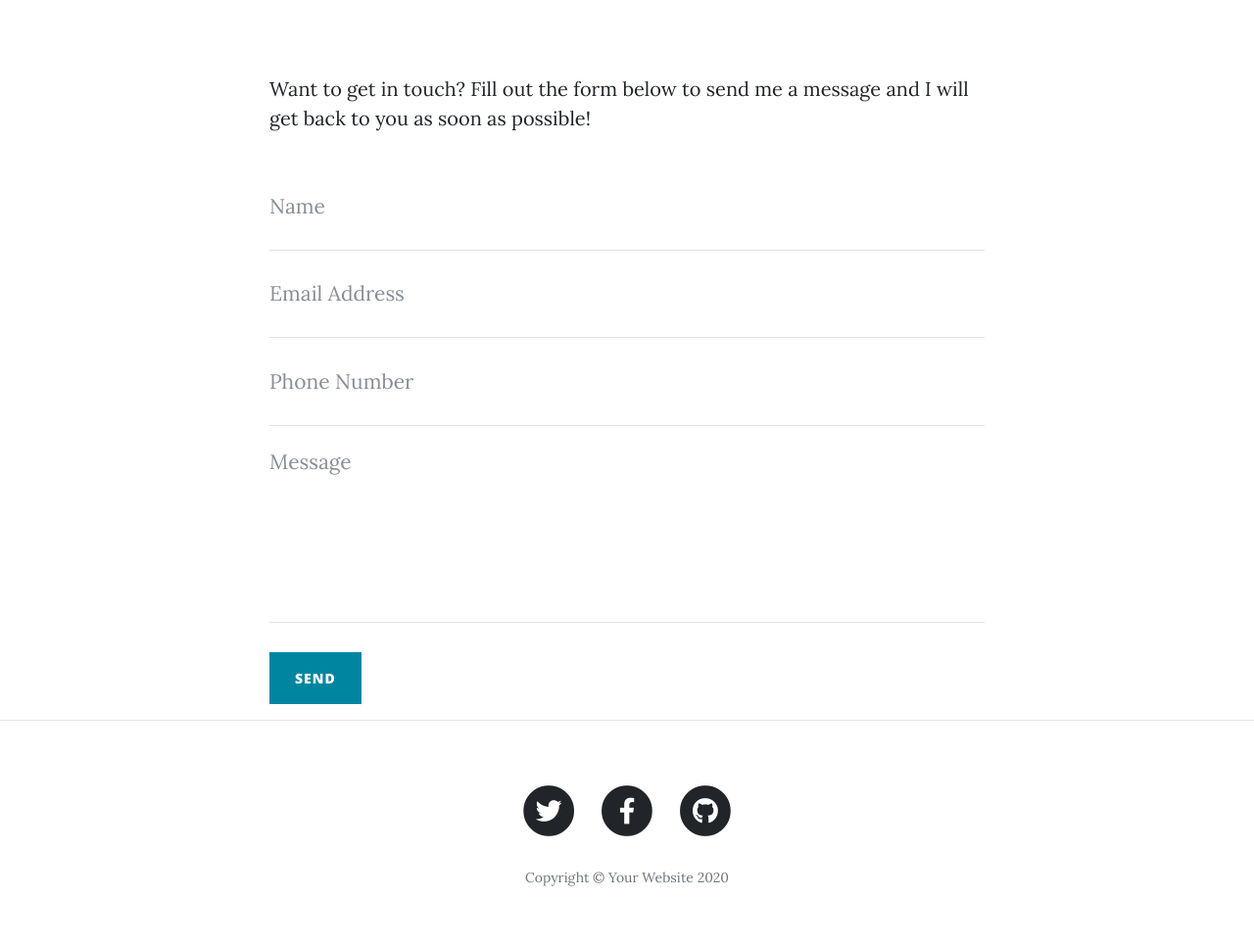
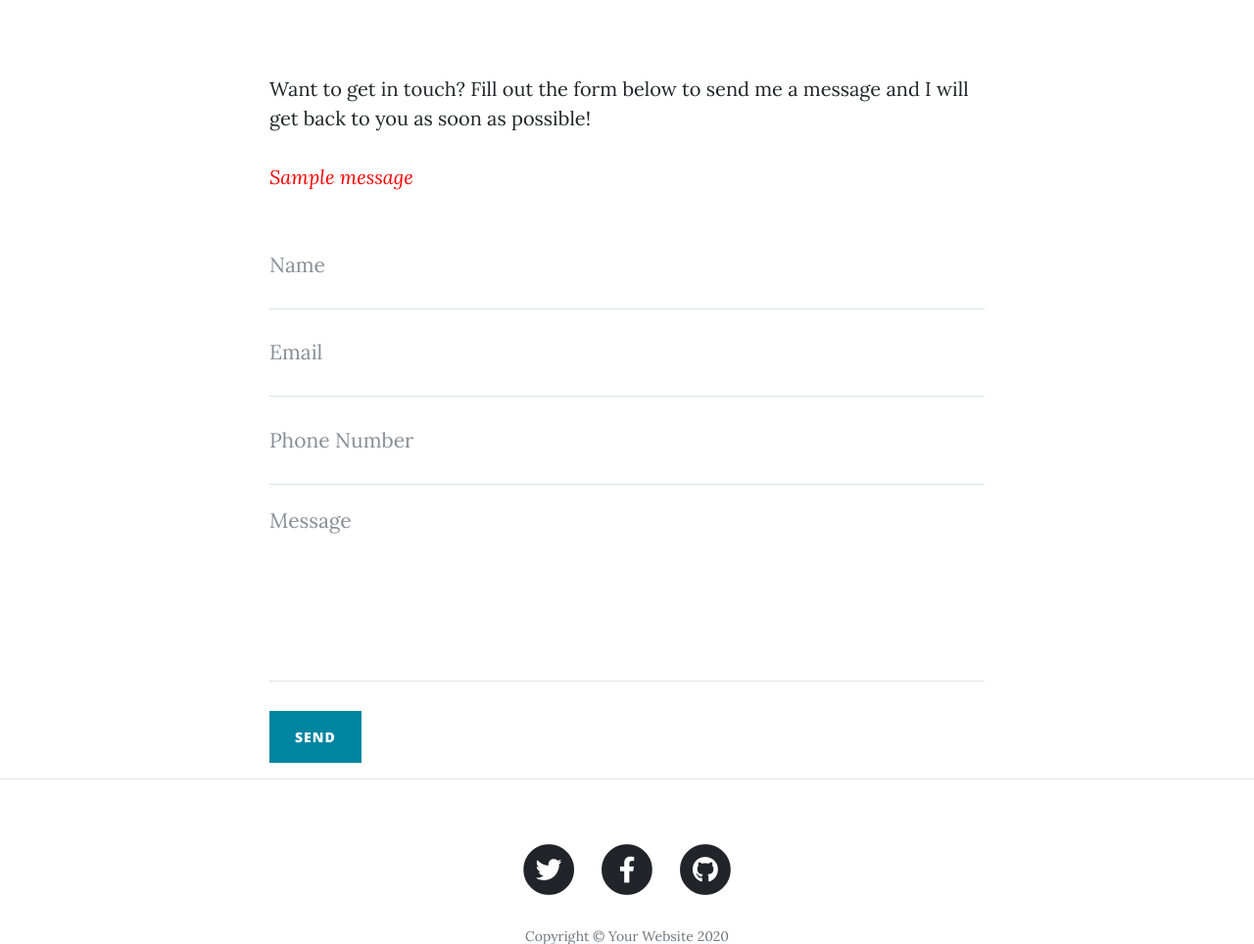
Before and after one commit to ksbring/kamal-blog, a Flask app: page /contact in a window 1280 px wide. Shown: the part 536-1500 px from the top of the page at 98% size. Before the commit the page ends 1441 px from the top, so only its background shows below. Run offline with Flask 2, Linux system fonts and the light colour scheme; tables that the repository leaves empty hold one stand-in row (values such as "Sample post"); one stand-in notice (Sample message) is shown; some libraries are stand-ins or nearby versions.

Commit message:
enable contact me function

```diff
--- a/forms.py
+++ b/forms.py
@@ -1,5 +1,5 @@
 from flask_wtf import FlaskForm
-from wtforms import StringField, SubmitField, PasswordField
+from wtforms import StringField, SubmitField, PasswordField, TextAreaField
 from wtforms.validators import DataRequired, URL
 from flask_ckeditor import CKEditorField
 
@@ -30,3 +30,11 @@ class LoginForm(FlaskForm):
 class CommentForm(FlaskForm):
     body = CKEditorField("", validators=[DataRequired()])
     submit = SubmitField('Submit Comment')
+
+
+class ContactForm(FlaskForm):
+    name = StringField('Name', validators=[DataRequired()])
+    email = StringField('Email', validators=[DataRequired()])
+    phone_number = StringField('PhoneNumber')
+    message = TextAreaField('Message', validators=[DataRequired()])
+    submit = SubmitField('Send')
--- a/main.py
+++ b/main.py
@@ -8,9 +8,10 @@ from werkzeug.security import generate_password_hash, check_password_hash
 from flask_sqlalchemy import SQLAlchemy
 from sqlalchemy.orm import relationship
 from flask_login import UserMixin, login_user, LoginManager, login_required, current_user, logout_user
-from forms import CreatePostForm, RegisterForm, LoginForm, CommentForm
+from forms import CreatePostForm, RegisterForm, LoginForm, CommentForm, ContactForm
 from flask_gravatar import Gravatar
 import os
+import smtplib
 
 app = Flask(__name__)
 app.config['SECRET_KEY'] = os.environ.get('SKEY')
@@ -69,7 +70,24 @@ class Comment(db.Model):
     blog_post = relationship("BlogPost", back_populates="comments")
 
 
-#db.create_all()
+# db.create_all()
+
+
+def mail_sender(message):
+    try:
+        my_email = os.environ.get('EMAIL_ID')
+        my_password = os.environ.get('PASSWORD')
+        to_email = os.environ.get('TO_EMAIL')
+
+        with smtplib.SMTP(host='smtp.mail.yahoo.com', port=587) as session:
+            session.starttls()
+            session.login(my_email, my_password)
+            session.sendmail(my_email, to_email, f'Subject: New Blog Message Received'
+                                                 f'\n\n{message}')
+            return f'Your message has been sent successfully.'
+
+    except:
+        return f'An error has occurred on the server side.'
 
 
 def admin_only(func):
@@ -183,9 +201,19 @@ def add_new_post():
     return render_template("make-post.html", form=form, is_edit=False)
 
 
-@app.route("/contact")
+@app.route("/contact", methods=["GET", "POST"])
 def contact():
-    return render_template("contact.html")
+    form = ContactForm()
+    if request.method == "POST":
+        msg = f"""
+    Name: {request.form['name']}\n
+    Email: {request.form['email']}\n
+    Phone Number: {request.form['phone_number']}\n
+    Message: {request.form['message']}
+        """
+        flash(mail_sender(msg))
+        return redirect(url_for("contact"))
+    return render_template("contact.html", form=form)
 
 
 @app.route("/edit-post/<int:post_id>", methods=["GET", "POST"])
--- a/templates/contact.html
+++ b/templates/contact.html
@@ -23,38 +23,59 @@
         <!-- Contact Form - Enter your email address on line 19 of the mail/contact_me.php file to make this form work. -->
         <!-- WARNING: Some web hosts do not allow emails to be sent through forms to common mail hosts like Gmail or Yahoo. It's recommended that you use a private domain email address! -->
         <!-- To use the contact form, your site must be on a live web host with PHP! The form will not work locally! -->
-        <form name="sentMessage" id="contactForm" novalidate>
+
+        <div style="color:green">
+          {% with messages = get_flashed_messages() %}
+            {% if messages %}
+              {% for message in messages %}
+                {% if message == "Your message has been sent successfully." %}
+                  <em><p class="flashes">{{ message }}</p></em>
+                {% else %}
+                  <em><p class="flashes" style="color:red">{{ message }}</p></em>
+                {% endif %}
+              {% endfor %}
+            {% endif %}
+          {% endwith %}
+        </div>
+
+
+        <form name="sentMessage" id="contactForm" action="{{ url_for('contact') }}" method="POST">
           <div class="control-group">
             <div class="form-group floating-label-form-group controls">
               <label>Name</label>
-              <input type="text" class="form-control" placeholder="Name" id="name" required data-validation-required-message="Please enter your name.">
+              {{ form.name(class="form-control",placeholder="Name") }}
+<!--              <input type="text" class="form-control" placeholder="Name" id="name" required data-validation-required-message="Please enter your name.">-->
               <p class="help-block text-danger"></p>
             </div>
           </div>
           <div class="control-group">
             <div class="form-group floating-label-form-group controls">
               <label>Email Address</label>
-              <input type="email" class="form-control" placeholder="Email Address" id="email" required data-validation-required-message="Please enter your email address.">
+                {{ form.email(class="form-control",placeholder="Email") }}
+<!--              <input type="email" class="form-control" placeholder="Email Address" id="email" required data-validation-required-message="Please enter your email address.">-->
               <p class="help-block text-danger"></p>
             </div>
           </div>
           <div class="control-group">
             <div class="form-group col-xs-12 floating-label-form-group controls">
               <label>Phone Number</label>
-              <input type="tel" class="form-control" placeholder="Phone Number" id="phone" required data-validation-required-message="Please enter your phone number.">
+              {{ form.phone_number(class="form-control",placeholder="Phone Number") }}
+<!--              <input type="tel" class="form-control" placeholder="Phone Number" id="phone" required data-validation-required-message="Please enter your phone number.">-->
               <p class="help-block text-danger"></p>
             </div>
           </div>
           <div class="control-group">
             <div class="form-group floating-label-form-group controls">
               <label>Message</label>
-              <textarea rows="5" class="form-control" placeholder="Message" id="message" required data-validation-required-message="Please enter a message."></textarea>
+              {{ form.message(class="form-control",placeholder="Message",rows="5") }}
+<!--              <textarea rows="5" class="form-control" placeholder="Message" id="message" required data-validation-required-message="Please enter a message."></textarea>-->
               <p class="help-block text-danger"></p>
             </div>
           </div>
           <br>
           <div id="success"></div>
-          <button type="submit" class="btn btn-primary" id="sendMessageButton">Send</button>
+          {{ form.submit(class="btn btn-primary") }}
+<!--          <button type="submit" class="btn btn-primary" id="sendMessageButton">Send</button>-->
         </form>
       </div>
     </div>
```
